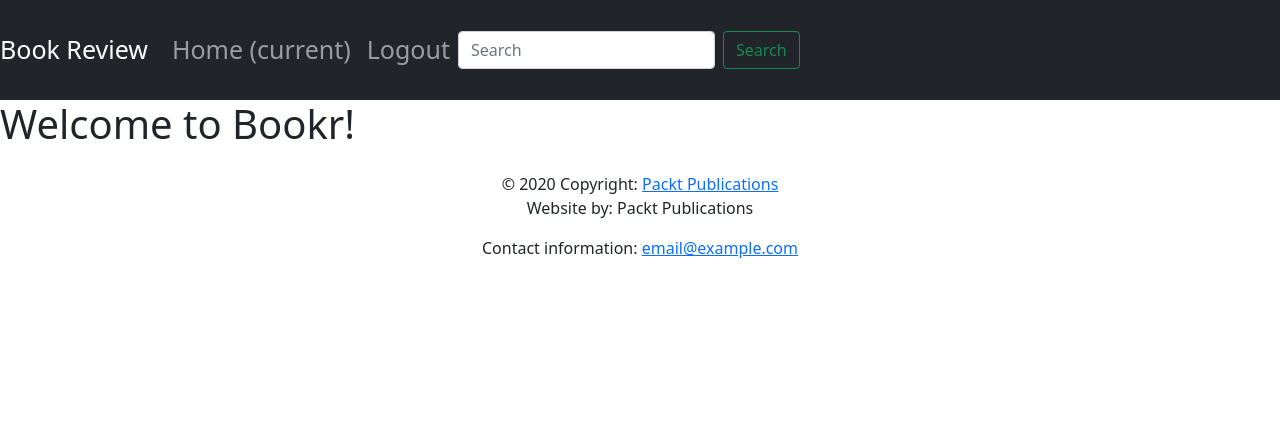
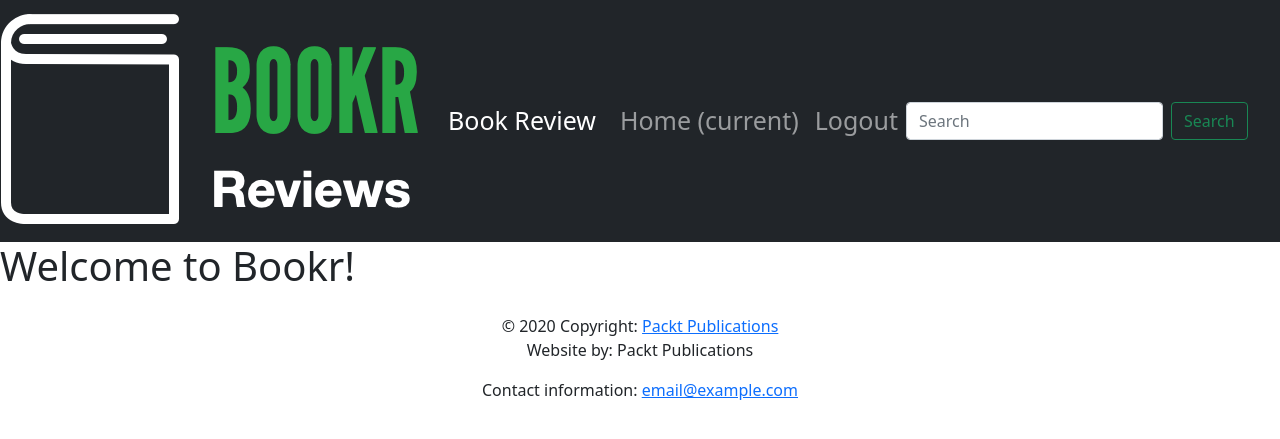
Before and after one commit to piotrpopiolek/bookr, a Django app: template templates/base.html in a window 1280 px wide. Shown: the top 439 px of the page. Run offline with Django 4.2, Linux system fonts and the light colour scheme; the template is opened without the code that fills it, so the values that code supplies are empty; parts of the project's set-up code (start-up, migrations or seed data) failed here and were passed over.

Commit message:
AppDirectoriesFinder

```diff
--- a/bookr/settings.py
+++ b/bookr/settings.py
@@ -55,7 +55,7 @@ ROOT_URLCONF = 'bookr.urls'
 TEMPLATES = [
     {
         'BACKEND': 'django.template.backends.django.DjangoTemplates',
-        'DIRS': [os.path.join(BASE_DIR,'templates')],
+        'DIRS': [os.path.join(BASE_DIR, 'templates')],
         'APP_DIRS': True,
         'OPTIONS': {
             'context_processors': [
--- a/templates/base.html
+++ b/templates/base.html
@@ -23,7 +23,8 @@
   </head>
   <body>
         <nav class="navbar navbar-expand-sm navbar-dark bg-dark sticky-top">
-          <a class="navbar-brand" href="/">Book Review</a>
+          <a class="navbar-brand" href="/books/"><img src="{% static 'reviews/logo.png' %}"></a>
+          <a class="navbar-brand" href="/books/">Book Review</a>
           <button class="navbar-toggler" type="button" data-toggle="collapse" data-target="#navbarSupportedContent" aria-controls="navbarSupportedContent" aria-expanded="false" aria-label="Toggle navigation">
             <span class="navbar-toggler-icon"></span>
           </button>
```
Also changed, not shown: reviews/static/reviews/logo.png (added).
